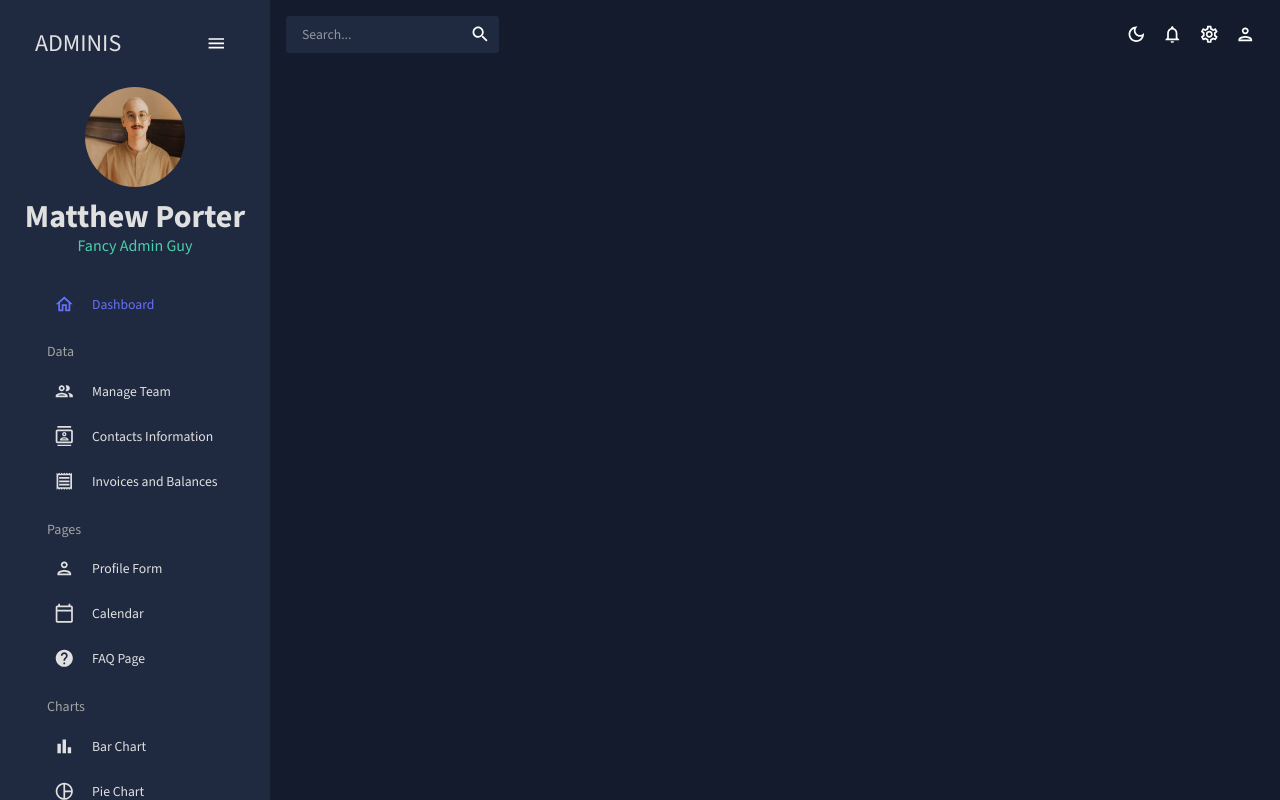
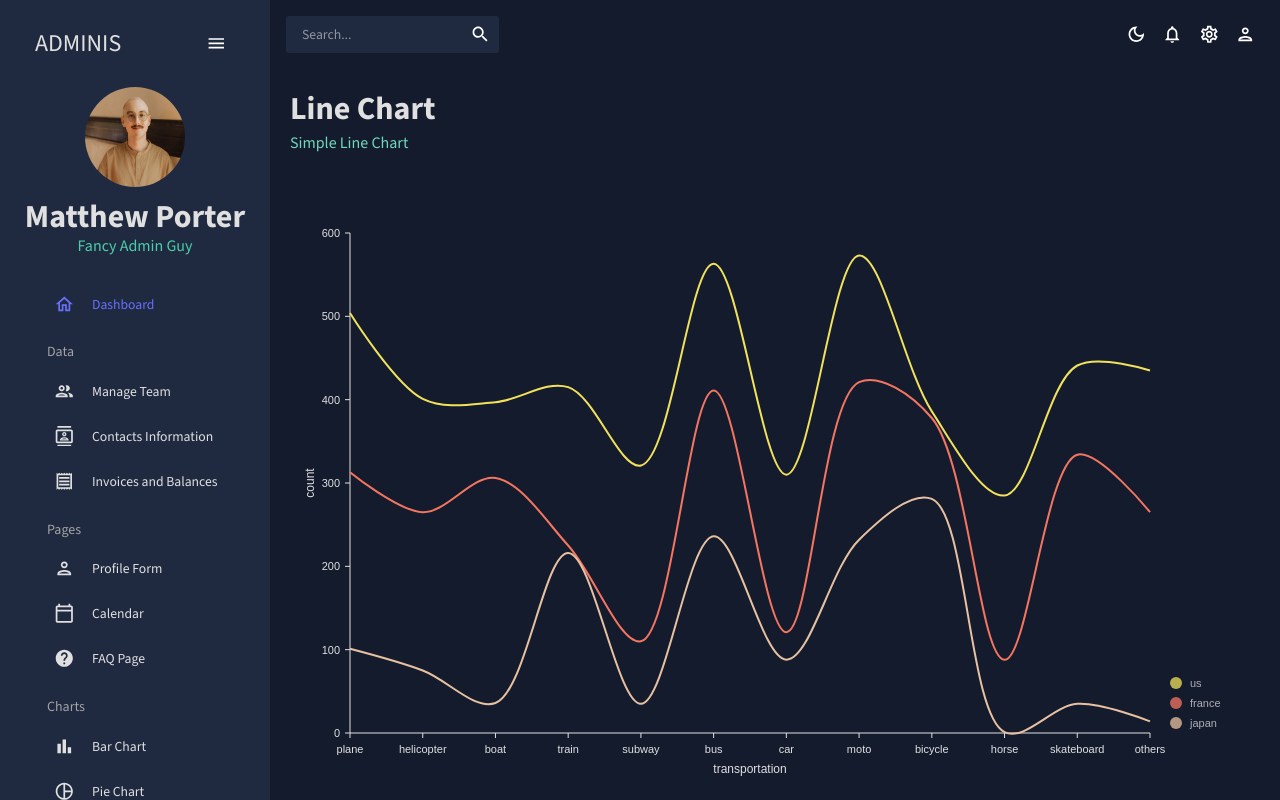
Before and after one commit to POPNLOCK55/admin-dashboard, a React (Create React App) app: page /line in a window 1280 px wide. Built offline with nearby package versions, Linux system fonts and the light colour scheme.

Commit message:
Created Line and Geo charts using Nivo and MUI

```diff
--- a/src/App.js
+++ b/src/App.js
@@ -12,9 +12,9 @@ import Calendar from "./views/calendar";
 import Form from "./views/form";
 import FAQ from "./views/faq";
 import Bar from "./views/bar";
-// import Line from "./views/line";
+import Line from "./views/line";
 import Pie from "./views/pie";
-// import Geography from "./views/geography";
+import Geography from "./views/geography";
 
 function App() {
   const [theme, colorMode] = useMode();
@@ -34,10 +34,10 @@ function App() {
               <Route path="/contacts" element= {<Contacts />} />
               <Route path="/bar" element= {<Bar />} />
               <Route path="/form" element= {<Form />} />
-              {/* <Route path="/line" element= {<Line />} /> */}
+              <Route path="/line" element= {<Line />} />
               <Route path="/pie" element= {<Pie />} />
               <Route path="/faq" element= {<FAQ />} />
-              {/* <Route path="/geography" element= {<Geography />} /> */}
+              <Route path="/geography" element= {<Geography />} />
               <Route path="/calendar" element= {<Calendar />} />
             </Routes>
           </main>
--- /dev/null
+++ b/src/components/GeoChart.jsx
@@ -0,0 +1,85 @@
+import { ResponsiveChoropleth } from '@nivo/geo';
+import { tokens } from '../theme';
+import { useTheme } from '@mui/material';
+import { geoFeatures } from '../data/mockGeoFeatures';
+import { mockGeographyData as data } from '../data/mockData';
+
+
+const GeoChart = ({ isDashboard = false }) => {
+    const theme = useTheme();
+    const colors = tokens(theme.palette.mode);
+
+    return(<ResponsiveChoropleth
+        data={data}
+        theme={{
+            axis: {
+                domain: {
+                    line: {
+                        stroke: colors.grey[100]
+                    }
+                },
+                legend: {
+                    text: {
+                        fill: colors.grey[100]
+
+                    }
+                },
+                ticks: {
+                    line: {
+                        stroke: colors.grey[100],
+                        strokeWidth: 1
+                    },
+                    text: {
+                        fill: colors.grey[100]
+                    }
+                }
+            },
+            legends: {
+                text: {
+                    fill: colors.grey[100]
+                }
+            }
+
+        }}
+        features={geoFeatures.features}
+        margin={{ top: 0, right: 0, bottom: 0, left: 0 }}
+        domain={[ 0, 1000000 ]}
+        unknownColor="#666666"
+        label="properties.name"
+        valueFormat=".2s"
+        projectionScale={ isDashboard ? 40 : 150}
+        projectionTranslation={ isDashboard ? [0.49, 0.6 ] : [ 0.5, 0.5 ]}
+        projectionRotation={[ 0, 0, 0 ]}
+        borderWidth={1.5}
+        borderColor="#ffffff"
+        legends={
+            !isDashboard ?
+            [{
+                anchor: 'bottom-left',
+                direction: 'column',
+                justify: true,
+                translateX: 20,
+                translateY: -100,
+                itemsSpacing: 0,
+                itemWidth: 94,
+                itemHeight: 18,
+                itemDirection: 'left-to-right',
+                itemTextColor: colors.grey[100],
+                itemOpacity: 0.85,
+                symbolSize: 18,
+                effects: [
+                    {
+                        on: 'hover',
+                        style: {
+                            itemTextColor: '#ffffff',
+                            itemOpacity: 1
+                        }
+                    }
+                ]
+            }
+        ] : undefined
+    }
+    />)
+};
+
+export default GeoChart;
--- /dev/null
+++ b/src/components/LineChart.jsx
@@ -0,0 +1,119 @@
+import {ResponsiveLine} from '@nivo/line'
+import { mockLineData as data } from '../data/mockData'
+import { tokens } from '../theme';
+import { useTheme } from '@mui/material';
+
+
+const LineChart = ({ isDashboard = false }) => {
+    const theme = useTheme();
+    const colors = tokens(theme.palette.mode);
+    return ( <ResponsiveLine
+        data={data}
+        theme={{
+            axis: {
+                domain: {
+                    line: {
+                        stroke: colors.grey[100]
+                    }
+                },
+                legend: {
+                    text: {
+                        fill: colors.grey[100]
+                    }
+                },
+                ticks: {
+                    line: {
+                        stroke: colors.grey[100],
+                        strokeWidth: 1
+                    },
+                    text: {
+                        fill: colors.grey[100]
+                    }
+                }
+            },
+            legends: {
+                text: {
+                    fill: colors.grey[100]
+                }
+            },
+            tooltip: {
+                container: {
+                    color: colors.primary[500]
+                }
+            }
+        }}
+        colors={ isDashboard ? {datum: "color"} : {scheme: "nivo"}}
+        margin={{ top: 50, right: 110, bottom: 50, left: 60 }}
+        xScale={{ type: 'point' }}
+        yScale={{
+            type: 'linear',
+            min: 'auto',
+            max: 'auto',
+            stacked: true,
+            reverse: false
+        }}
+        yFormat=" >-.2f"
+        curve="catmullRom"
+        axisTop={null}
+        axisRight={null}
+        axisBottom={{
+            orient: 'bottom',
+            tickSize: 5,
+            tickPadding: 5,
+            tickRotation: 0,
+            legend: isDashboard ? undefined : 'transportation',
+            legendOffset: 36,
+            legendPosition: 'middle',
+            truncateTickAt: 0
+        }}
+        axisLeft={{
+            orient: 'left',
+            tickValues: 5,
+            tickSize: 5,
+            tickPadding: 5,
+            tickRotation: 0,
+            legend: isDashboard ? undefined :  'count',
+            legendOffset: -40,
+            legendPosition: 'middle',
+            truncateTickAt: 0
+        }}
+        enableGridX={false}
+        enableGridY={false}
+        pointSize={10}
+        pointColor={{ theme: 'background' }}
+        pointBorderWidth={2}
+        pointBorderColor={{ from: 'serieColor' }}
+        pointLabel="data.yFormatted"
+        pointLabelYOffset={-12}
+        enableTouchCrosshair={true}
+        useMesh={true}
+        legends={[
+            {
+                anchor: 'bottom-right',
+                direction: 'column',
+                justify: false,
+                translateX: 100,
+                translateY: 0,
+                itemsSpacing: 0,
+                itemDirection: 'left-to-right',
+                itemWidth: 80,
+                itemHeight: 20,
+                itemOpacity: 0.75,
+                symbolSize: 12,
+                symbolShape: 'circle',
+                symbolBorderColor: 'rgba(0, 0, 0, .5)',
+                effects: [
+                    {
+                        on: 'hover',
+                        style: {
+                            itemBackground: 'rgba(0, 0, 0, .03)',
+                            itemOpacity: 1
+                        }
+                    }
+                ]
+            }
+        ]}
+    />)
+}
+
+export default LineChart;
--- a/src/components/PieChart.jsx
+++ b/src/components/PieChart.jsx
@@ -58,7 +58,7 @@ const PieChart = () => {
         ]
     }}
     arcLinkLabelsSkipAngle={10}
-    arcLinkLabelsTextColor="#333333"
+    arcLinkLabelsTextColor={colors.grey[100]}
     arcLinkLabelsThickness={2}
     arcLinkLabelsColor={{ from: 'color' }}
     enableArcLabels={false}
@@ -92,56 +92,7 @@ const PieChart = () => {
             spacing: 10
         }
     ]}
-    fill={[
-        {
-            match: {
-                id: 'ruby'
-            },
-            id: 'dots'
-        },
-        {
-            match: {
-                id: 'c'
-            },
-            id: 'dots'
-        },
-        {
-            match: {
-                id: 'go'
-            },
-            id: 'dots'
-        },
-        {
-            match: {
-                id: 'python'
-            },
-            id: 'dots'
-        },
-        {
-            match: {
-                id: 'scala'
-            },
-            id: 'lines'
-        },
-        {
-            match: {
-                id: 'lisp'
-            },
-            id: 'lines'
-        },
-        {
-            match: {
-                id: 'elixir'
-            },
-            id: 'lines'
-        },
-        {
-            match: {
-                id: 'javascript'
-            },
-            id: 'lines'
-        }
-    ]}
+
     legends={[
         {
             anchor: 'bottom',
--- /dev/null
+++ b/src/views/geography/index.jsx
@@ -0,0 +1,20 @@
+import { Box } from '@mui/material'
+import GeoChart from '../../components/GeoChart'
+import Header from '../../components/Header'
+import { tokens } from '../../theme';
+import { useTheme } from '@mui/material';
+
+const Geo = () => {
+    const theme = useTheme();
+    const colors = tokens(theme.palette.mode);
+    return (
+        <Box m="20px">
+            <Header title="Geo Chart" subtitle="Simple Geo Chart" />
+            <Box height="75vh" border={`1px solid ${colors.grey[100]}`} borderRadius="4px">
+                <GeoChart />
+            </Box>
+        </Box>
+    )
+}
+
+export default Geo
--- /dev/null
+++ b/src/views/line/index.jsx
@@ -0,0 +1,16 @@
+import { Box } from '@mui/material'
+import LineChart from '../../components/LineChart'
+import Header from '../../components/Header'
+
+const Line = () => {
+    return (
+        <Box m="20px">
+            <Header title="Line Chart" subtitle="Simple Line Chart" />
+            <Box height="75vh">
+                <LineChart />
+            </Box>
+        </Box>
+    )
+}
+
+export default Line
```
